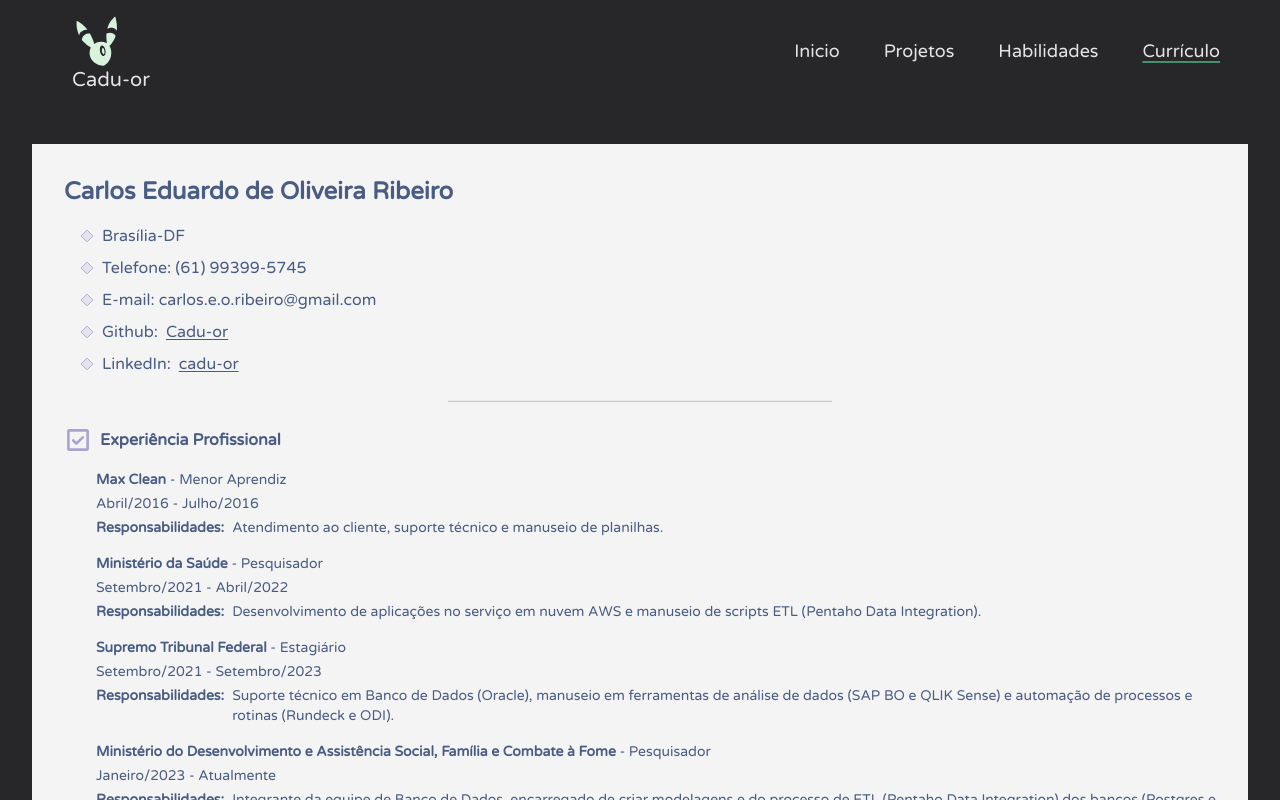
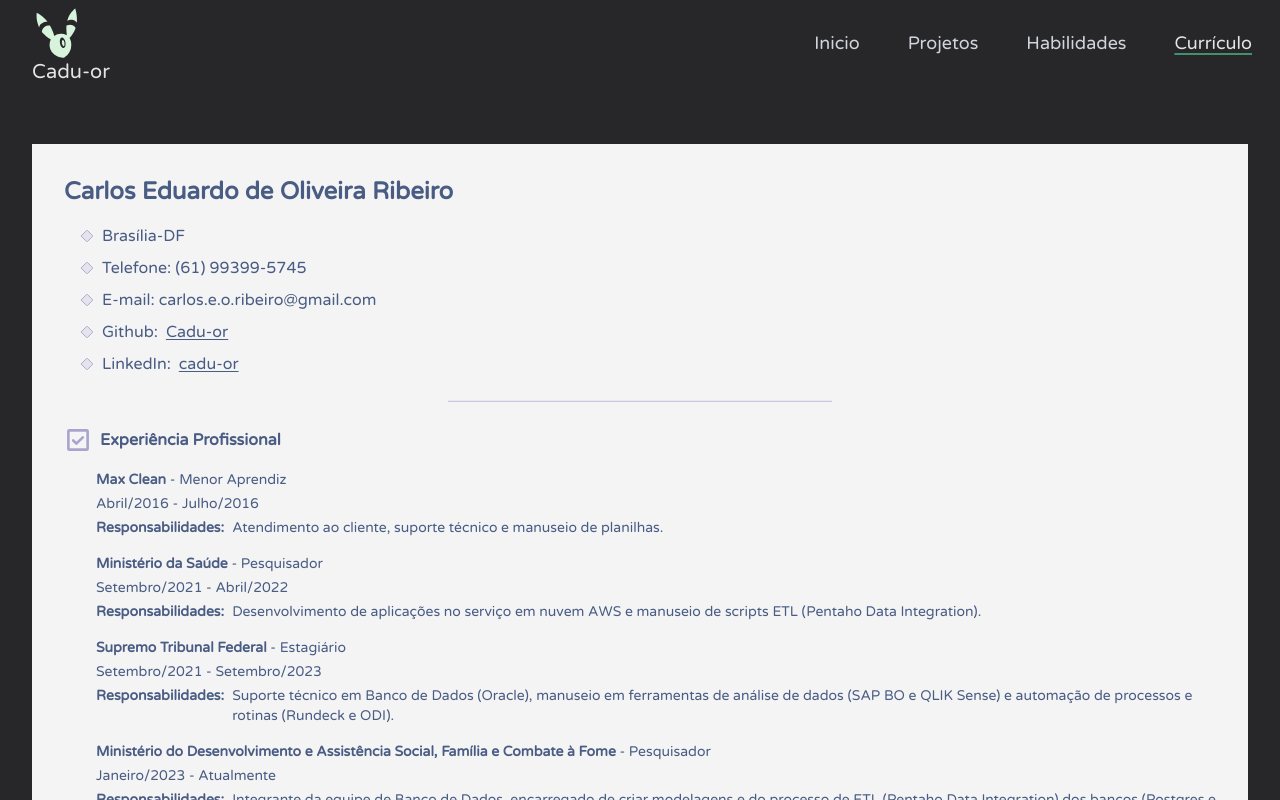
Before and after one commit to Cadu-or/Portfolio, a React (Vite) app: page /curriculo in a window 1280 px wide. Built offline with nearby package versions, Linux system fonts and the light colour scheme.

Commit message:
📱 Atualização de responsividade.

```diff
--- a/src/components/Infos.tsx
+++ b/src/components/Infos.tsx
@@ -3,20 +3,26 @@ import { API } from "./ApiGIT";
 import { GitCard, GitCardProps } from "./GitCard";
 
 export function Infos() {
-  const [user, setUser] = useState<GitCardProps>()
-  useEffect(() => { API.get("cadu-or").then((response) => setUser(response.data))}, []);
+  const [user, setUser] = useState<GitCardProps>();
+  useEffect(() => {
+    API.get("cadu-or").then((response) => setUser(response.data));
+  }, []);
   return (
-    <div className="flex flex-col justify-between md:gap-5 gap-10 lg:px-20 pb-24 mt-28 md:px-10 sm:px-5 sm:flex-row">
-      <div className="flex flex-col gap-10 justify-center space-x-2 w-full sm:w-1/2 px-5 pt-10">
-        <div className="text-3xl px-2"> Olá,</div>
-          <div className="flex flex-wrap space-x-1 text-3xl">
-            <span className="text-nowrap"> Me chamo</span>
-            <span className="text-mgreen-500 text-nowrap"> Carlos Eduardo</span>
-            <span>!</span>
-          </div>
-          <span> Fiz essa aplicação no intuito de mostrar meus projetos e habilidades na área de computação.</span>
+    <div className="mt-28 flex flex-col justify-between gap-10 pb-24 sm:flex-row sm:px-5 md:gap-5 md:px-10 lg:px-20">
+      <div className="flex w-full flex-col justify-center gap-10 space-x-2 px-5 pt-10 sm:w-1/2">
+        <div className="px-2 text-3xl"> Olá,</div>
+        <div className="flex flex-wrap gap-1 text-3xl">
+          <span className="text-nowrap"> Me chamo</span>
+          <span className="text-nowrap text-mgreen-500"> Carlos Eduardo</span>
+          <span>!</span>
+        </div>
+        <span>
+          {" "}
+          Fiz essa aplicação no intuito de mostrar meus projetos e habilidades
+          na área de computação.
+        </span>
       </div>
-      <div className="flex justify-center w-full mx-0 xl:mx-28 sm:w-1/2 px-5">
+      <div className="mx-0 flex w-full justify-center px-5 sm:w-1/2 xl:mx-28">
         <GitCard
           name={user?.name}
           login={user?.login}
@@ -29,5 +35,5 @@ export function Infos() {
         />
       </div>
     </div>
-  )
+  );
 }
--- a/src/components/NavBar.tsx
+++ b/src/components/NavBar.tsx
@@ -1,33 +1,84 @@
-import { Link } from "react-router-dom";
+import {
+  Disclosure,
+  DisclosureButton,
+  DisclosurePanel,
+} from "@headlessui/react";
+import { List, X } from "phosphor-react";
 import { Logo } from "./Logo";
-import { useScrollPosition } from "./ScrollPosition";
+
+interface NavigationProps {
+  name: string;
+  href: string;
+}
+
+const navigation: NavigationProps[] = [
+  { name: "Inicio", href: "/" },
+  { name: "Projetos", href: "/projetos" },
+  { name: "Habilidades", href: "/habilidades" },
+  { name: "Currículo", href: "/curriculo" },
+];
 
 export function NavBar() {
-  var url = window.location.pathname
-
-  const scrollPosition = useScrollPosition();
+  let url = window.location.pathname;
 
   return (
-    <div className={scrollPosition > 0 ? "flex justify-between px-10 py-2" : "flex justify-between px-10 py-2 bg-zinc-800"}>
-      <Logo />
-      <div className="py-5 px-5 space-x-11 text-lg items-center flex">
-        { url == '/' ?
-          <Link to={"/"} className="underline decoration-mgreen-600 decoration-2 underline-offset-4">Inicio</Link> :
-          <Link to={"/"}>Inicio</Link>
-        }{
-          url == '/projetos'?
-          <Link to={"/projetos"} className="underline decoration-mgreen-600 decoration-2 underline-offset-4">Projetos</Link> :
-          <Link to={"/projetos"}>Projetos</Link>
-        }{
-          url == '/habilidades' ?
-          <Link to={"/habilidades"} className="underline decoration-mgreen-600 decoration-2 underline-offset-4">Habilidades</Link> :
-          <Link to={"/habilidades"}>Habilidades</Link>
-        }{
-          url == "/curriculo" ?
-          <Link to={"/curriculo"} className="underline decoration-mgreen-600 decoration-2 underline-offset-4">Currículo</Link> :
-          <Link to={"/curriculo"}>Currículo</Link>
-        }
-      </div>
-    </div>
-  )
+    <>
+      <Disclosure as="nav" className="bg-zinc-800">
+        {({ open }: { open: boolean }) => (
+          <>
+            <div className="relative">
+              <div className="absolute inset-y-0 left-0 flex items-center sm:hidden">
+                <DisclosureButton className="relative inline-flex items-center justify-center rounded-md p-2 text-gray-400 hover:bg-gray-700 hover:text-white focus:outline-none focus:ring-2 focus:ring-inset focus:ring-white">
+                  {open ? <X size={32} /> : <List size={32} />}
+                </DisclosureButton>
+              </div>
+              <div className="flex justify-center sm:justify-between">
+                <Logo />
+                <div className="hidden sm:flex">
+                  <div className="flex items-center space-x-8 px-5 py-5 text-lg">
+                    {navigation.map((item) => (
+                      <a
+                        key={item.name}
+                        href={item.href}
+                        className={
+                          `${
+                            url == item.href
+                              ? "underline decoration-mgreen-600 decoration-2 underline-offset-4"
+                              : "text-gray-300 hover:bg-gray-700"
+                          }` + " rounded-md px-2 py-2 text-lg"
+                        }
+                      >
+                        {item.name}
+                      </a>
+                    ))}
+                  </div>
+                </div>
+              </div>
+            </div>
+
+            <DisclosurePanel className="sm:hidden">
+              <div className="flex flex-col">
+                {navigation.map((item) => (
+                  <DisclosureButton
+                    key={item.name}
+                    as="a"
+                    href={item.href}
+                    className={
+                      `${
+                        url == item.href
+                          ? "underline decoration-mgreen-600 decoration-2 underline-offset-4"
+                          : "text-gray-300 hover:bg-gray-700"
+                      }` + " rounded-md px-2 py-2 text-lg"
+                    }
+                  >
+                    {item.name}
+                  </DisclosureButton>
+                ))}
+              </div>
+            </DisclosurePanel>
+          </>
+        )}
+      </Disclosure>
+    </>
+  );
 }
--- a/src/components/QuemSouEu.tsx
+++ b/src/components/QuemSouEu.tsx
@@ -1,45 +1,63 @@
-import Typewriter from 'typewriter-effect';
+import Typewriter from "typewriter-effect";
 
-export function QuemSouEu (){
+export function QuemSouEu() {
   return (
     <div>
       <span className="flex justify-center text-4xl"> Sobre mim </span>
 
-      <div className="flex flex-row p-16 w-full">
-        <div className='w-1/2'>
+      <div className="flex w-full flex-row p-16">
+        <div className="w-full sm:w-1/2">
           <ul>
             <li className="p-4">
-              Estudante da Universidade de Brasília, atualmente cursando <span className='text-mgreen-500' >Ciência da Computação</span>.
+              Estudante da Universidade de Brasília, atualmente cursando{" "}
+              <span className="text-mgreen-500">Ciência da Computação</span>.
             </li>
             <li className="p-4">
-              <span className='text-mgreen-500'>Desenvolvedor Full-Stack</span> na empresa Gomide Contabilidade.
+              <span className="text-mgreen-500">Desenvolvedor Full-Stack</span>{" "}
+              na empresa Gomide Contabilidade.
             </li>
             <li className="p-4">
-              Uso diariamente <span className='text-mgreen-500 italic'>Python</span>, <span className='text-mgreen-500 italic'>Rabbitmq</span>, <span className='text-mgreen-500 italic'>Docker</span> e <span className='text-mgreen-500 italic'>MongoDB</span>.
+              Uso diariamente{" "}
+              <span className="italic text-mgreen-500">Python</span>,{" "}
+              <span className="italic text-mgreen-500">Rabbitmq</span>,{" "}
+              <span className="italic text-mgreen-500">Docker</span> e{" "}
+              <span className="italic text-mgreen-500">MongoDB</span>.
             </li>
             <li className="p-4">
-              Domino as linguagens <span className='text-mgreen-500 italic'>TypesCript</span>, <span className='text-mgreen-500 italic'>JavaScript</span>, <span className='text-mgreen-500 italic'>C++</span> e <span className='text-mgreen-500 italic'>Python</span>.
+              Domino as linguagens{" "}
+              <span className="italic text-mgreen-500">TypesCript</span>,{" "}
+              <span className="italic text-mgreen-500">JavaScript</span>,{" "}
+              <span className="italic text-mgreen-500">C++</span> e{" "}
+              <span className="italic text-mgreen-500">Python</span>.
             </li>
             <li className="p-4">
-              Atualmente estudando desenvolvimento web com <span className='text-mgreen-500 italic'>React</span>, <span className='text-mgreen-500 italic'>Typescript</span> e <span className='text-mgreen-500 italic'>TailwindCSS</span>.
+              Atualmente estudando desenvolvimento web com{" "}
+              <span className="italic text-mgreen-500">React</span>,{" "}
+              <span className="italic text-mgreen-500">Typescript</span> e{" "}
+              <span className="italic text-mgreen-500">TailwindCSS</span>.
             </li>
           </ul>
         </div>
 
-        <div className="w-1/2 flex">
-          <div className="flex pl-52">
-            <span className="font-serif text-xl items-center text-mgreen-500 flex">
+        <div className="hidden w-1/2 sm:flex">
+          <div className="flex pl-10 lg:pl-40">
+            <span className="flex items-center font-serif text-xl text-mgreen-500">
               <Typewriter
                 options={{
-                  strings: ['printf("Hello, World!\\n");', 'std::cout << "Hello, World!\\n";', 'print("Hello, World!")', 'console.log("Hello, World!")'],
+                  strings: [
+                    'printf("Hello, World!\\n");',
+                    'std::cout << "Hello, World!\\n";',
+                    'print("Hello, World!")',
+                    'console.log("Hello, World!")',
+                  ],
                   autoStart: true,
                   loop: true,
-                }}/>
+                }}
+              />
             </span>
           </div>
         </div>
-
       </div>
     </div>
-  )
+  );
 }
--- a/tailwind.config.cjs
+++ b/tailwind.config.cjs
@@ -1,10 +1,10 @@
 /** @type {import('tailwindcss').Config} */
 module.exports = {
-  content: ["./src/**/*.tsx"],
+  content: ["./src/**/*.{js,jsx,ts,tsx}"],
   theme: {
     extend: {
       colors: {
-        'mgreen':{
+        'mgreen': {
           90: '#2F3E46',
           900: '#081C15',
           800: '#1B4332',
@@ -16,19 +16,19 @@ module.exports = {
           200: '#B7E4C7',
           100: '#D8F3DC',
         },
-        'purple-hunt':{
+        'purple-hunt': {
           900: '#495C83',
           800: '#7A86B6',
           300: '#A8A4CE',
           100: '#C8B6E2',
         },
-        'yellow':{
+        'yellow': {
           950: '#947b00'
         },
-        'blue':{
+        'blue': {
           150: '#009194'
         },
-        'green-button':{
+        'green-button': {
           800: "#136B69",
           900: "#024053",
         }
@@ -36,7 +36,7 @@ module.exports = {
       // backgroundImage: {
       //   'split-mgreen-black': "linear-gradient(to bottom, #2D6A4F 60% , #2F3E46 50%);"
       // },
-      fontFamily:{
+      fontFamily: {
         'sans': ['Varela Round', 'sans-serif'],
         'serif': ['Source Code Pro', 'sans-serif'],
       },
@@ -44,7 +44,7 @@ module.exports = {
         '19/20': '95%',
       },
       border: {
-        '1' : '1px'
+        '1': '1px'
       }
     },
   },
```
Also changed, not shown: package.json (+6 -3 lines), src/components/ListProjetos.tsx (+53 -29 lines), 2 other files (tests, documents, lock files or other folders).
